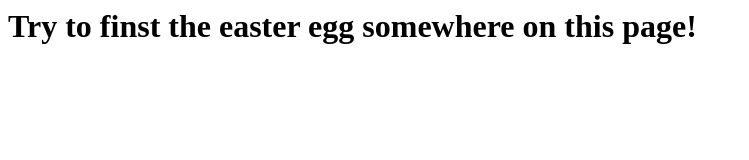
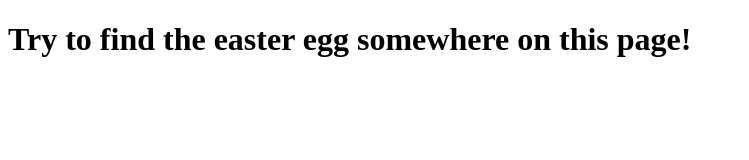
Before and after one commit to LeviOP/easteregg, a plain HTML site: page index.html in a window 1280 px wide. Shown: the whole page, without its empty margins (0-749 px from the left). Drawn offline with Linux system fonts and the light colour scheme.

Commit message:
Update index.html

```diff
--- a/index.html
+++ b/index.html
@@ -1,4 +1,4 @@
-<DOCTYPE html>
+<!DOCTYPE html>
 <html>
   <script type="text/javascript">
     function load() {
@@ -8,6 +8,6 @@
 <head onload="load()">
 </head>
 <body>
-  <h1>Try to finst the easter egg somewhere on this page!</h1>
+  <h1>Try to find the easter egg somewhere on this page!</h1>
 </body>
 </html>
```
